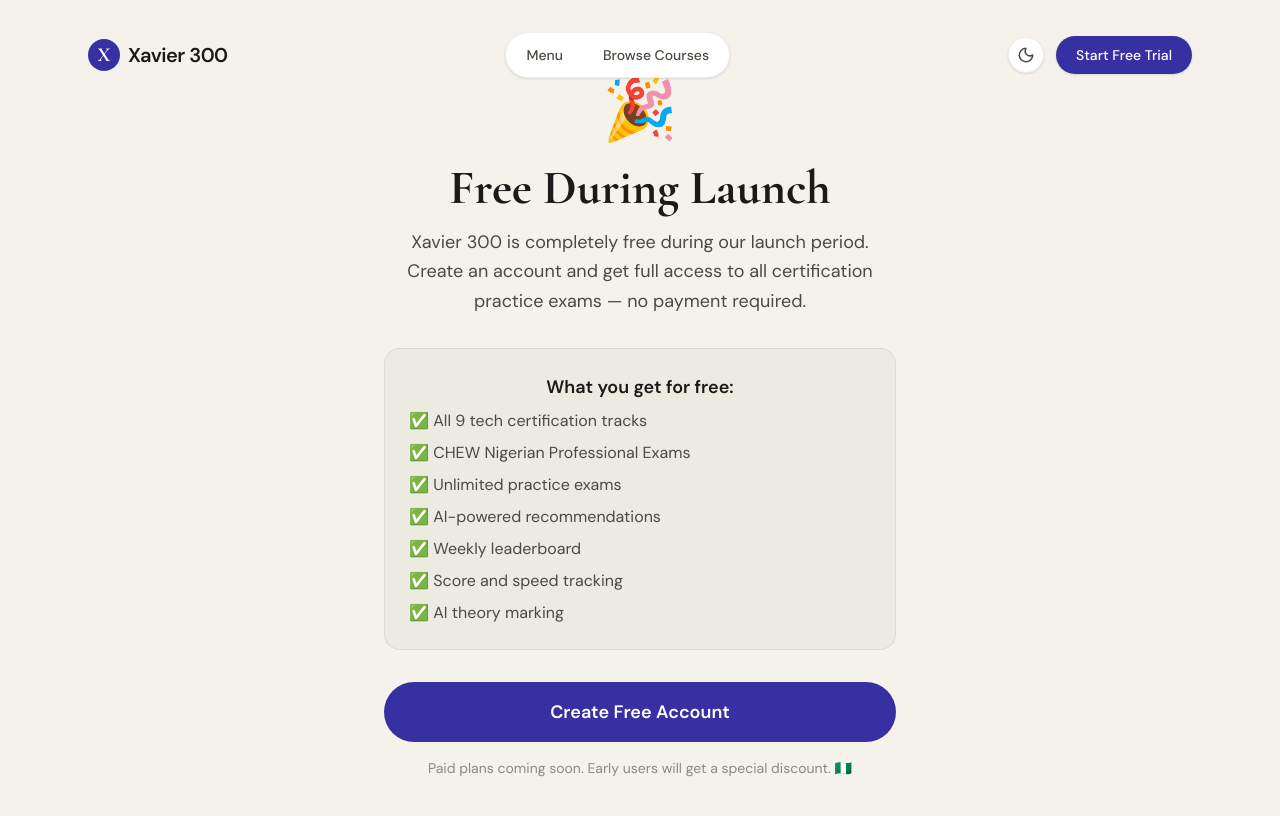
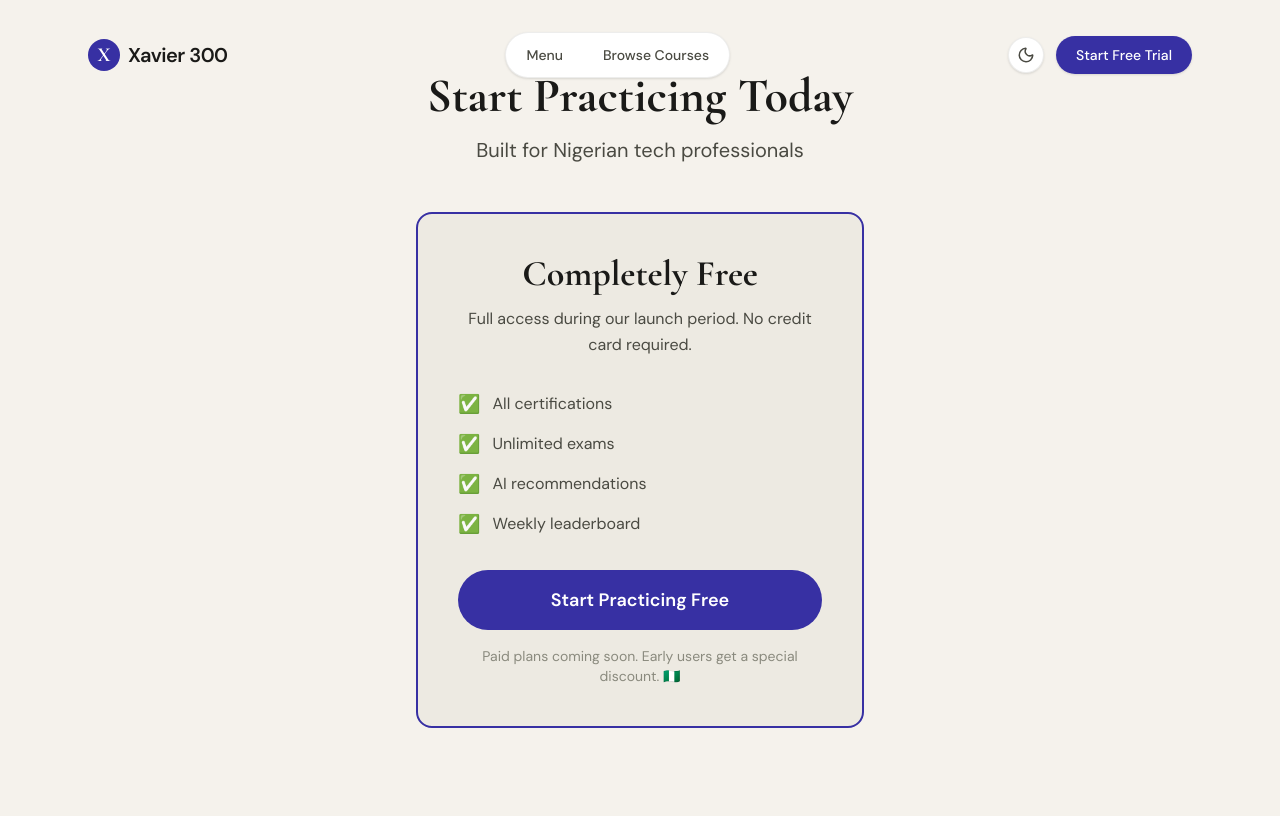
Before and after one commit to dexolaretxyz/Xavier-300, a Next.js app in the folder apps/web/: page /pricing in a window 1280 px wide. Shown: the top 816 px of the page. Built offline with nearby package versions, Linux system fonts and the light colour scheme; no server answers.

Commit message:
fix: center pricing card, remove icons, debug email delivery

```diff
--- a/apps/web/src/app/(public)/page.tsx
+++ b/apps/web/src/app/(public)/page.tsx
@@ -151,31 +151,52 @@ export default function LandingPage() {
       <section className="w-full py-24 px-6 bg-[var(--bg-secondary)] relative overflow-hidden">
         <div className="max-w-5xl mx-auto relative z-10 text-center">
           <h2 className="font-display font-bold text-4xl md:text-5xl text-[var(--text-primary)] mb-4">
-            Simple, Affordable Pricing
+            Start Practicing Today
           </h2>
           <p className="font-ui text-xl text-[var(--text-secondary)] mb-16">
             Built for Nigerian tech professionals
           </p>
 
-          <div className="bg-bg-secondary rounded-2xl p-8 border-2 border-accent-primary text-center max-w-md mx-auto">
-            <div className="text-5xl mb-4">🆓</div>
-            <h3 className="font-display text-3xl font-bold text-text-primary mb-2">
+          <div className="max-w-md w-full mx-auto">
+            <div className="bg-bg-secondary rounded-2xl p-10 border-2 border-accent-primary text-center">
+
+              <h3 className="font-display text-4xl font-bold text-text-primary mb-3">
                 Completely Free
               </h3>
-            <p className="text-text-secondary font-ui mb-6">
+
+              <p className="text-text-secondary font-ui text-base leading-relaxed mb-8">
                 Full access during our launch period.
                 No credit card required.
               </p>
-            <ul className="text-left space-y-2 mb-8 font-ui text-text-secondary">
-              <li>✅ All certifications</li>
-              <li>✅ Unlimited exams</li>
-              <li>✅ AI recommendations</li>
-              <li>✅ Leaderboard</li>
+
+              <ul className="text-left space-y-3 mb-8">
+                <li className="flex items-center gap-3 text-text-secondary font-ui">
+                  <span className="text-green-500 text-lg">✅</span>
+                  All certifications
+                </li>
+                <li className="flex items-center gap-3 text-text-secondary font-ui">
+                  <span className="text-green-500 text-lg">✅</span>
+                  Unlimited exams
+                </li>
+                <li className="flex items-center gap-3 text-text-secondary font-ui">
+                  <span className="text-green-500 text-lg">✅</span>
+                  AI recommendations
+                </li>
+                <li className="flex items-center gap-3 text-text-secondary font-ui">
+                  <span className="text-green-500 text-lg">✅</span>
+                  Weekly leaderboard
+                </li>
               </ul>
+
               <a href="/signup"
-               className="block w-full py-4 rounded-full bg-accent-primary text-white font-semibold text-lg hover:bg-accent-hover transition-all">
+                 className="block w-full py-4 rounded-full bg-accent-primary text-white font-ui font-semibold text-lg hover:bg-accent-hover transition-all text-center no-underline">
                 Start Practicing Free
               </a>
+
+              <p className="text-text-muted font-ui text-sm mt-4">
+                Paid plans coming soon. Early users get a special discount. 🇳🇬
+              </p>
+            </div>
           </div>
         </div>
       </section>
--- a/apps/web/src/app/(public)/pricing/page.tsx
+++ b/apps/web/src/app/(public)/pricing/page.tsx
@@ -4,45 +4,56 @@ import React from 'react';
 
 export default function PricingPage() {
   return (
-    <div className="min-h-screen bg-bg-primary flex items-center justify-center px-4">
-      <div className="max-w-lg w-full text-center py-20">
+    <div className="min-h-screen flex flex-col items-center justify-center px-4 py-16 bg-bg-primary">
+      <div className="text-center max-w-5xl mx-auto w-full mb-12">
+        <h1 className="font-display text-4xl md:text-5xl font-bold text-text-primary mb-4">
+          Start Practicing Today
+        </h1>
+        <p className="font-ui text-xl text-text-secondary">
+          Built for Nigerian tech professionals
+        </p>
+      </div>
 
-        <div className="text-6xl mb-6">🎉</div>
+      <div className="max-w-md w-full mx-auto">
+        <div className="bg-bg-secondary rounded-2xl p-10 border-2 border-accent-primary text-center">
 
-        <h1 className="font-display text-4xl md:text-5xl font-bold text-text-primary mb-4">
-          Free During Launch
-        </h1>
+          <h3 className="font-display text-4xl font-bold text-text-primary mb-3">
+            Completely Free
+          </h3>
 
-        <p className="text-text-secondary font-ui text-lg leading-relaxed mb-8">
-          Xavier 300 is completely free during our launch period.
-          Create an account and get full access to all
-          certification practice exams — no payment required.
+          <p className="text-text-secondary font-ui text-base leading-relaxed mb-8">
+            Full access during our launch period.
+            No credit card required.
           </p>
 
-        <div className="bg-bg-secondary rounded-2xl p-6 mb-8 border border-border-subtle">
-          <p className="text-text-primary font-ui font-semibold text-lg mb-2">
-            What you get for free:
-          </p>
-          <ul className="text-text-secondary font-ui text-left space-y-2">
-            <li>✅ All 9 tech certification tracks</li>
-            <li>✅ CHEW Nigerian Professional Exams</li>
-            <li>✅ Unlimited practice exams</li>
-            <li>✅ AI-powered recommendations</li>
-            <li>✅ Weekly leaderboard</li>
-            <li>✅ Score and speed tracking</li>
-            <li>✅ AI theory marking</li>
+          <ul className="text-left space-y-3 mb-8">
+            <li className="flex items-center gap-3 text-text-secondary font-ui">
+              <span className="text-green-500 text-lg">✅</span>
+              All certifications
+            </li>
+            <li className="flex items-center gap-3 text-text-secondary font-ui">
+              <span className="text-green-500 text-lg">✅</span>
+              Unlimited exams
+            </li>
+            <li className="flex items-center gap-3 text-text-secondary font-ui">
+              <span className="text-green-500 text-lg">✅</span>
+              AI recommendations
+            </li>
+            <li className="flex items-center gap-3 text-text-secondary font-ui">
+              <span className="text-green-500 text-lg">✅</span>
+              Weekly leaderboard
+            </li>
           </ul>
-        </div>
 
           <a href="/signup"
-           className="inline-block w-full py-4 rounded-full bg-accent-primary text-white font-ui font-semibold text-lg hover:bg-accent-hover transition-all">
-          Create Free Account
+             className="block w-full py-4 rounded-full bg-accent-primary text-white font-ui font-semibold text-lg hover:bg-accent-hover transition-all text-center no-underline">
+            Start Practicing Free
           </a>
 
           <p className="text-text-muted font-ui text-sm mt-4">
-          Paid plans coming soon. Early users will get
-          a special discount. 🇳🇬
+            Paid plans coming soon. Early users get a special discount. 🇳🇬
           </p>
+        </div>
       </div>
     </div>
   );
```
Also changed, not shown: 2 other files (tests, documents, lock files or other folders). Lines whose indentation alone changed are shown as unchanged.
